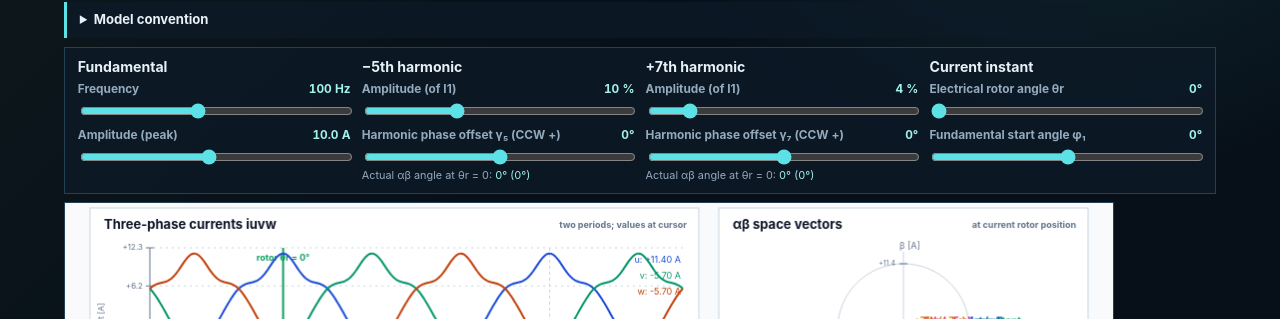
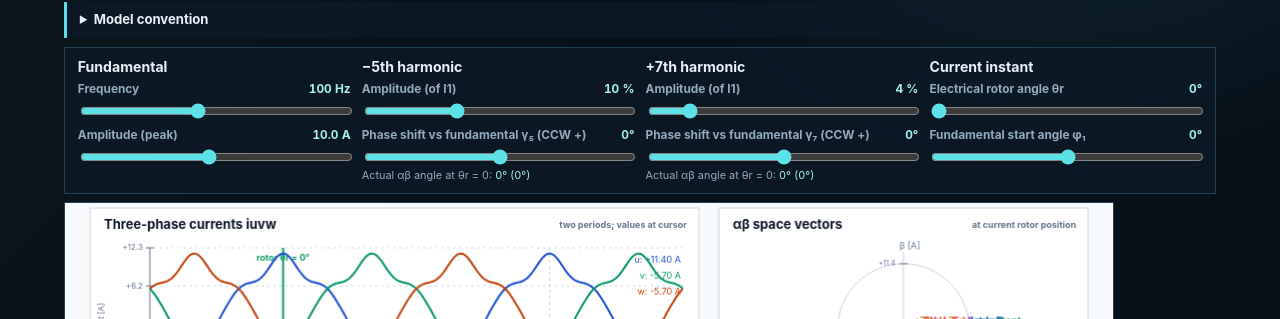
Before and after one commit to RobFil/robfil.github.io, a Jekyll site: the page built from tech/acoustics/index.html, in a window 1280 px wide. Shown: the part 214-533 px from the top of the page. Built offline with Jekyll 4.4.1, drawn with Linux system fonts in a browser that asks for light colours.

Commit message:
Clarify harmonic phase offset reference

```diff
--- a/tech/acoustics/index.html
+++ b/tech/acoustics/index.html
@@ -14,7 +14,7 @@
   <details class="model-convention">
     <summary id="convention-title">Model convention</summary>
     <p><code>θ<sub>1</sub> = ω<sub>e</sub>t</code> is the rotor-synchronous electrical angle. With fundamental start angle <code>φ<sub>1</sub></code>, the signed sequence orders <code>k<sub>5</sub> = −5</code> and <code>k<sub>7</sub> = +7</code> are applied to the same shifted electrical reference: <code>i<sub>p,1</sub> = I<sub>1</sub> cos(θ<sub>1</sub> + φ<sub>1</sub> + δ<sub>p</sub>)</code>, <code>i<sub>p,h</sub> = I<sub>h</sub> cos(k<sub>h</sub>(θ<sub>1</sub> + φ<sub>1</sub>) + γ<sub>h</sub> + δ<sub>p</sub>)</code>.</p>
-    <p><code>δ<sub>U</sub> = 0°</code>, <code>δ<sub>V</sub> = −120°</code>, <code>δ<sub>W</sub> = +120°</code>. The harmonic phase controls <code>γ<sub>h</sub></code> are additional offsets; the actual αβ angle at <code>θ<sub>1</sub> = 0</code> is <code>k<sub>h</sub>φ<sub>1</sub> + γ<sub>h</sub></code>. In rotor-synchronous dq, the fundamental is constant at angle <code>φ<sub>1</sub></code>; harmonic dq orders are <code>k<sub>5</sub> − 1 = −6</code> and <code>k<sub>7</sub> − 1 = +6</code>.</p>
+    <p><code>δ<sub>U</sub> = 0°</code>, <code>δ<sub>V</sub> = −120°</code>, <code>δ<sub>W</sub> = +120°</code>. Since the harmonics have different frequencies, they have no constant angular separation from the fundamental. The slider <code>γ<sub>h</sub></code> sets their relative Fourier phase: if <code>φ<sub>h</sub></code> is the harmonic phase in <code>cos(k<sub>h</sub>θ<sub>1</sub> + φ<sub>h</sub>)</code>, then <code>γ<sub>h</sub> = φ<sub>h</sub> − k<sub>h</sub>φ<sub>1</sub></code>. The actual αβ angle at <code>θ<sub>1</sub> = 0</code> is therefore <code>φ<sub>h</sub> = k<sub>h</sub>φ<sub>1</sub> + γ<sub>h</sub></code>. In rotor-synchronous dq, the fundamental is constant at angle <code>φ<sub>1</sub></code>; harmonic dq orders are <code>k<sub>5</sub> − 1 = −6</code> and <code>k<sub>7</sub> − 1 = +6</code>.</p>
     <p>The rotor-angle cursor selects an instant; the start-angle control shifts the current waveforms relative to the rotor. The model assumes balanced currents, synchronous rotor speed, and peak values; it excludes inverter voltage limits, saturation, torque, and mechanics.</p>
   </details>
 
@@ -27,13 +27,13 @@
     <section class="control-group" aria-labelledby="fifth-controls">
       <h2 id="fifth-controls">−5th harmonic</h2>
       <label>Amplitude (of I1) <output id="fifth-value">10 %</output><input id="fifth" type="range" min="0" max="30" value="10" step="1"></label>
-      <label>Harmonic phase offset γ₅ (CCW +) <output id="fifth-phase-value">0°</output><input id="fifth-phase" type="range" min="-180" max="180" value="0" step="1"></label>
+      <label>Phase shift vs fundamental γ₅ (CCW +) <output id="fifth-phase-value">0°</output><input id="fifth-phase" type="range" min="-180" max="180" value="0" step="1"></label>
       <p class="phase-reference">Actual αβ angle at θr = 0: <output id="fifth-vector-angle">0° (0°)</output></p>
     </section>
     <section class="control-group" aria-labelledby="seventh-controls">
       <h2 id="seventh-controls">+7th harmonic</h2>
       <label>Amplitude (of I1) <output id="seventh-value">4 %</output><input id="seventh" type="range" min="0" max="30" value="4" step="1"></label>
-      <label>Harmonic phase offset γ₇ (CCW +) <output id="seventh-phase-value">0°</output><input id="seventh-phase" type="range" min="-180" max="180" value="0" step="1"></label>
+      <label>Phase shift vs fundamental γ₇ (CCW +) <output id="seventh-phase-value">0°</output><input id="seventh-phase" type="range" min="-180" max="180" value="0" step="1"></label>
       <p class="phase-reference">Actual αβ angle at θr = 0: <output id="seventh-vector-angle">0° (0°)</output></p>
     </section>
     <section class="control-group" aria-labelledby="cursor-controls">
```
